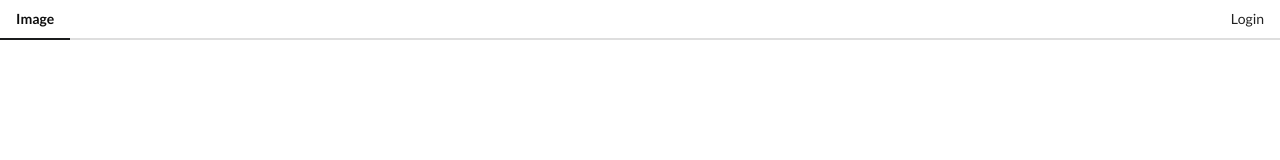
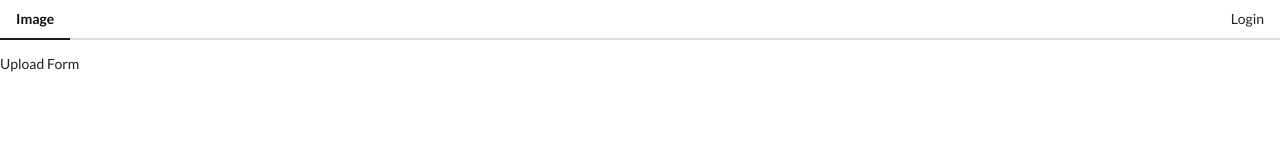
Before and after one commit to zonetw/practiceVue1, a Vue app in the folder image/: page /upload in a window 1280 px wide. Shown: the top 160 px of the page. Built offline with nearby package versions, Linux system fonts and the light colour scheme.

Commit message:
add component and route with router-link

```diff
--- a/image/src/components/AppHeader.vue
+++ b/image/src/components/AppHeader.vue
@@ -3,8 +3,8 @@
     <a href="/" class="active item">Image</a>
     <div class="right menu">
       <div v-if="isLoggedIn" class="horizontal">
-        <a class="item">Galleries</a>
-        <a class="item">Upload</a>
+        <router-link to="/" class="item">Galleries</router-link>
+        <router-link to="/upload" class="item">Upload</router-link>
         <a @click="logout" class="item">Logout</a>
       </div>
       <a v-else href="#" class="ui item" @click="login">Login</a>
--- /dev/null
+++ b/image/src/components/ImageList.vue
@@ -0,0 +1,12 @@
+<template>
+  <div>ImageList</div>
+</template>
+
+<script>
+export default {
+  name: "ImageList"
+};
+</script>
+
+<style>
+</style>
--- /dev/null
+++ b/image/src/components/Upload.vue
@@ -0,0 +1,12 @@
+<template>
+  <div>Upload Form</div>
+</template>
+
+<script>
+export default {
+  name: "Upload"
+};
+</script>
+
+<style>
+</style>
```
Also changed, not shown: image/src/main.js (+7 -2 lines).
